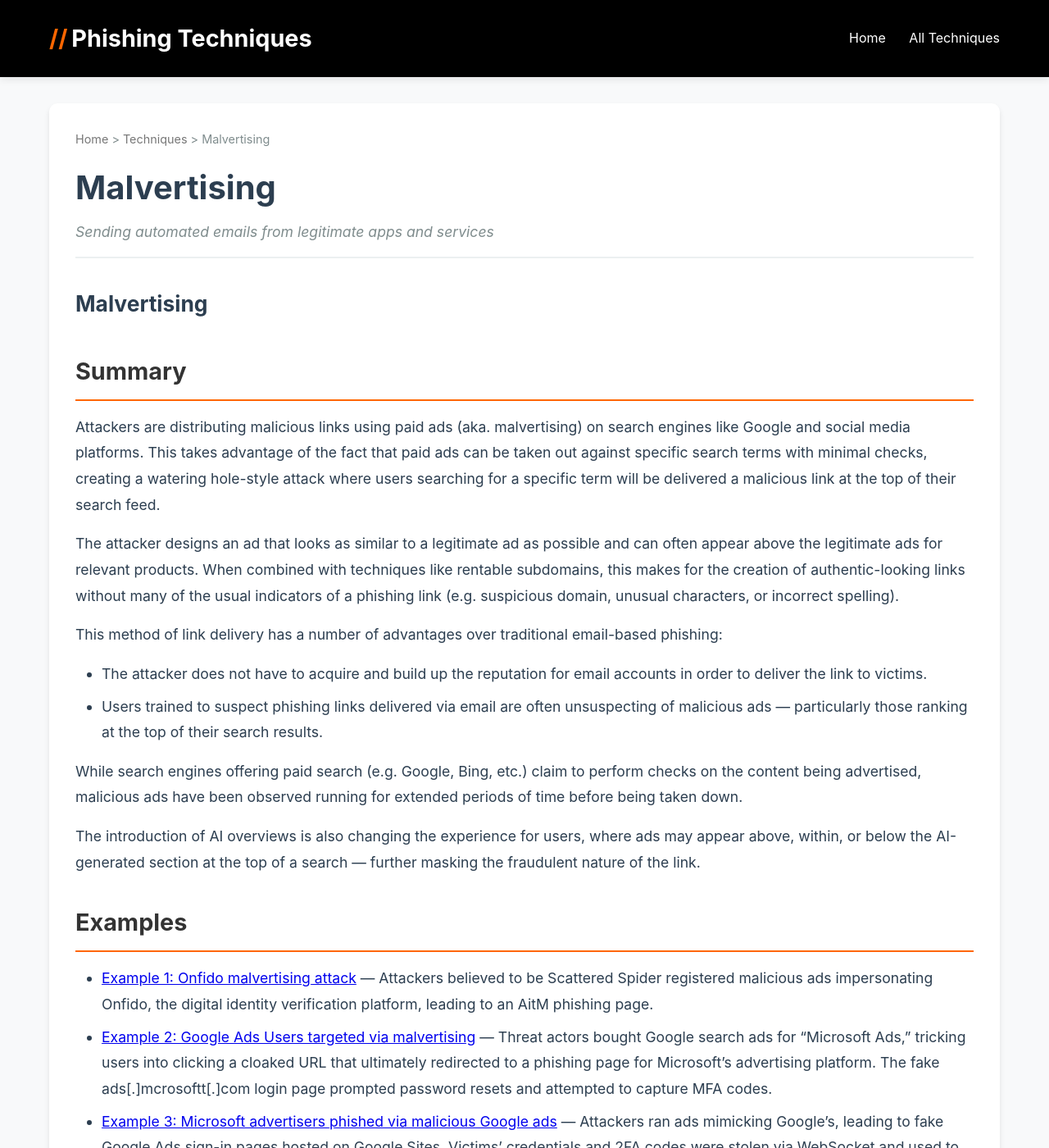
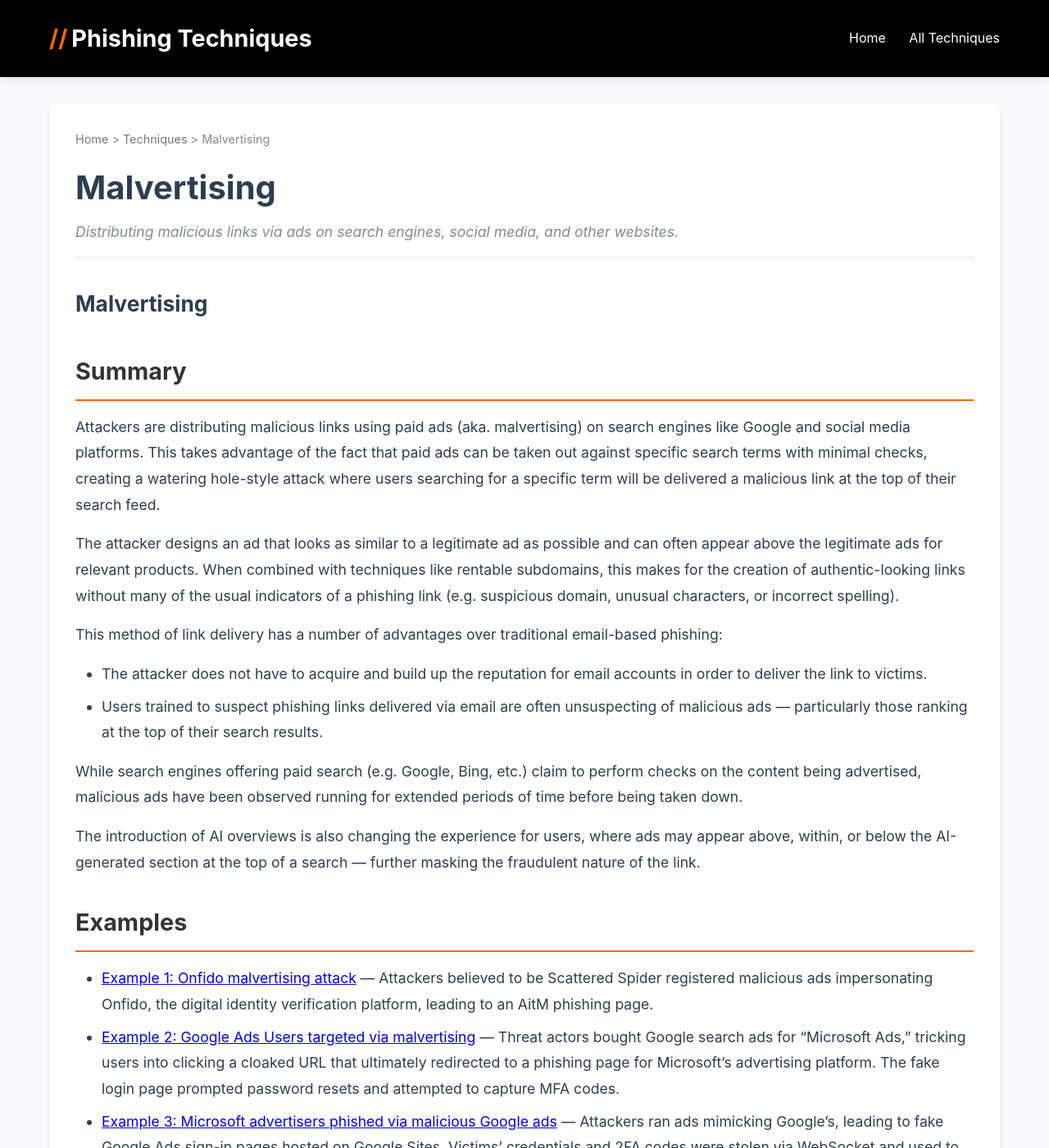
Before and after one commit to pushsecurity/phishing-techniques, a Jekyll site: the page built from _techniques/malvertising.md, in a window 1280 px wide and 1400 px high. Shown: the whole window at 82% size. Built offline with Jekyll 4.4.1, drawn with Linux system fonts in a browser that asks for light colours.

Commit message:
Update malvertising.md
Updated description

```diff
--- a/_techniques/malvertising.md
+++ b/_techniques/malvertising.md
@@ -1,7 +1,7 @@
 ---
 layout: technique
 title: Malvertising
-description: Sending automated emails from legitimate apps and services
+description: Distributing malicious links via ads on search engines, social media, and other websites.
 ---
 
 # Malvertising
@@ -23,6 +23,6 @@ The introduction of AI overviews is also changing the experience for users, wher
 ## Examples
 
 - [Example 1: Onfido malvertising attack](https://pushsecurity.com/blog/investigating-a-recent-malvertising-campaign-targeting-onfido-customers/) — Attackers believed to be Scattered Spider registered malicious ads impersonating Onfido, the digital identity verification platform, leading to an AitM phishing page.
-- [Example 2: Google Ads Users targeted via malvertising](https://www.malwarebytes.com/blog/news/2025/01/microsoft-advertisers-phished-via-malicious-google-ads) — Threat actors bought Google search ads for “Microsoft Ads,” tricking users into clicking a cloaked URL that ultimately redirected to a phishing page for Microsoft’s advertising platform. The fake ads[.]mcrosoftt[.]com login page prompted password resets and attempted to capture MFA codes.
+- [Example 2: Google Ads Users targeted via malvertising](https://www.malwarebytes.com/blog/news/2025/01/microsoft-advertisers-phished-via-malicious-google-ads) — Threat actors bought Google search ads for “Microsoft Ads,” tricking users into clicking a cloaked URL that ultimately redirected to a phishing page for Microsoft’s advertising platform. The fake login page prompted password resets and attempted to capture MFA codes.
 - [Example 3: Microsoft advertisers phished via malicious Google ads](https://www.malwarebytes.com/blog/news/2025/01/microsoft-advertisers-phished-via-malicious-google-ads) — Attackers ran ads mimicking Google’s, leading to fake Google Ads sign-in pages hosted on Google Sites. Victims’ credentials and 2FA codes were stolen via WebSocket and used to hijack their ad accounts.
 - [Example 4: Fake bank promotion ads on Instagram](https://www.bleepingcomputer.com/news/security/instagram-ads-mimicking-bmo-eq-bank-are-finance-scams/) — Sophisticated scams on Instagram have used sponsored posts to pose as banks. For example, ads mimicking EQ Bank offered an unrealistically high 4.5% yield. Tapping the ad led users to a site that spoofed EQ Bank’s login page to steal credentials.
```
